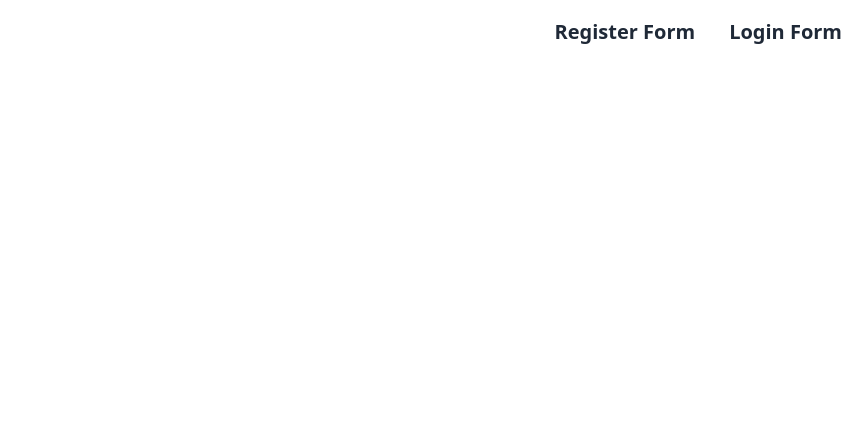
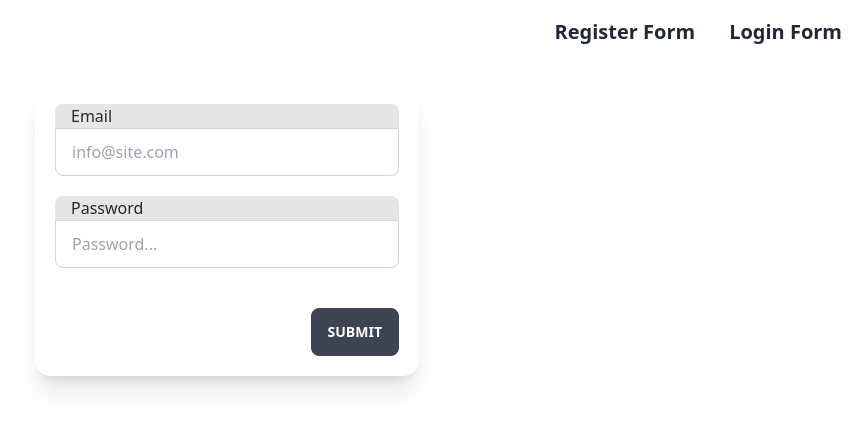
Before and after one commit to ZHANGJialiHappy/register-form, a React (Create React App) app: page /register-form/login in a window 1280 px wide. Shown: the top 430 px of the page, without its empty margins (413-1280 px from the left). Built offline with nearby package versions, Linux system fonts and the light colour scheme.

Commit message:
correct link

```diff
--- a/src/App.tsx
+++ b/src/App.tsx
@@ -12,9 +12,9 @@ function App() {
       <Router>
         <Navbar/>
         <Routes>
-          <Route path="/register" element={<Register/>}/>
-          <Route path="/login" element={<Login/>}/>
-          <Route path="/success" element={<Home/>}/>
+          <Route path="/register-form/register" element={<Register/>}/>
+          <Route path="/register-form/login" element={<Login/>}/>
+          <Route path="/register-form/home" element={<Home/>}/>
         </Routes>
       </Router>
     </div>
--- a/src/components/Navbar.tsx
+++ b/src/components/Navbar.tsx
@@ -5,11 +5,11 @@ export const Navbar = () => {
         <div>
             <div className="navbar bg-base-100 justify-end">
 
-            <Link className="btn btn-ghost normal-case text-xl" to="/register">
+            <Link className="btn btn-ghost normal-case text-xl" to="/register-form/register">
             Register Form
             </Link>
 
-            <Link className="btn btn-ghost normal-case text-xl" to="/login">
+            <Link className="btn btn-ghost normal-case text-xl" to="/register-form/login">
             Login Form
             </Link>
 
--- a/src/features/login/Login.tsx
+++ b/src/features/login/Login.tsx
@@ -22,7 +22,7 @@ export const Login = () => {
             return;
         }
          else
-         navigate("/success");
+         navigate("/register-form/home");
     };
 
     return (
--- a/src/features/register/Register.tsx
+++ b/src/features/register/Register.tsx
@@ -25,7 +25,7 @@ export const Register = () => {
 
     const onSubmit = (data: FieldValues ) => {
         dispatch(save(data as RegisterState));
-        navigate("/login");
+        navigate("/register-form/login");
     }
 
     return (
```
